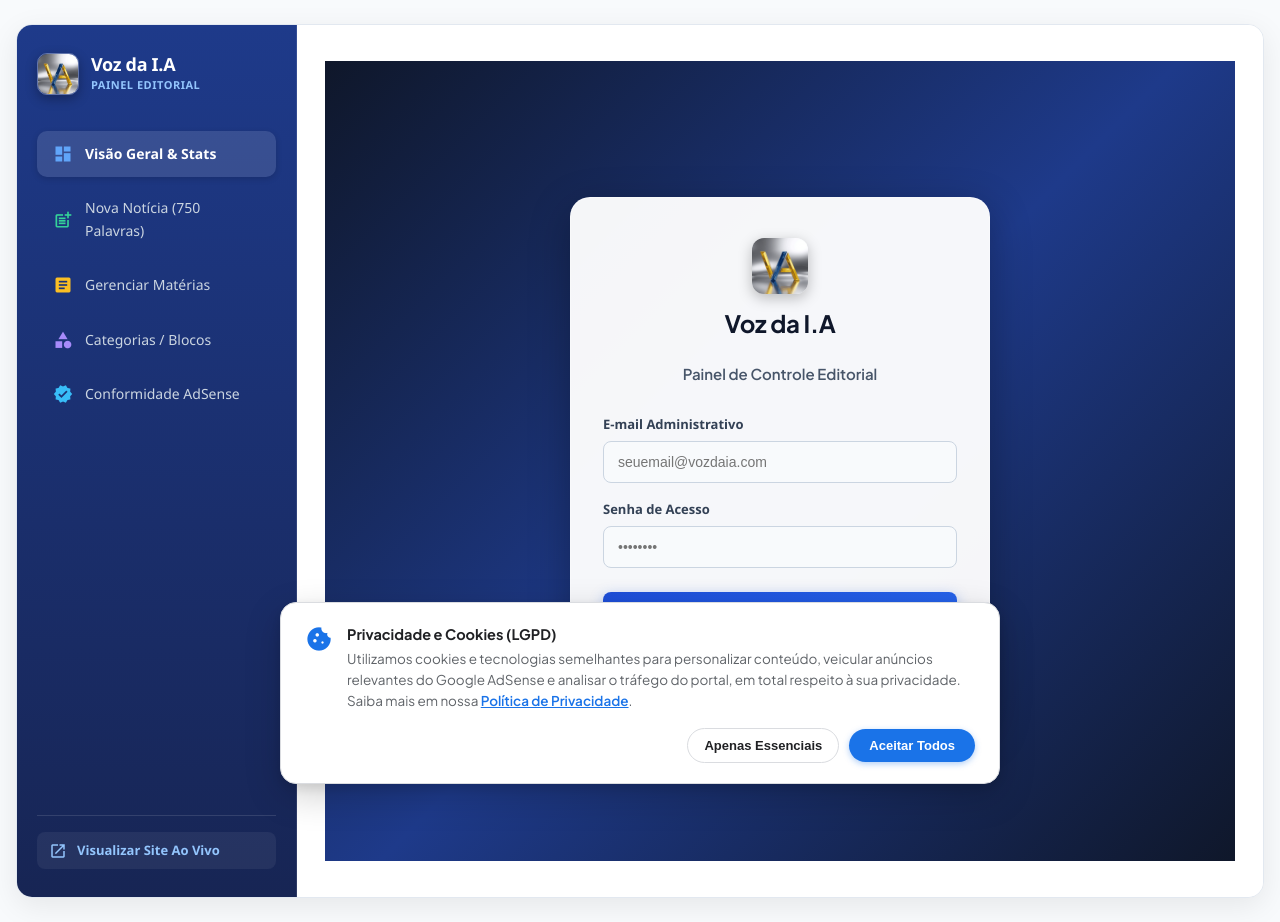
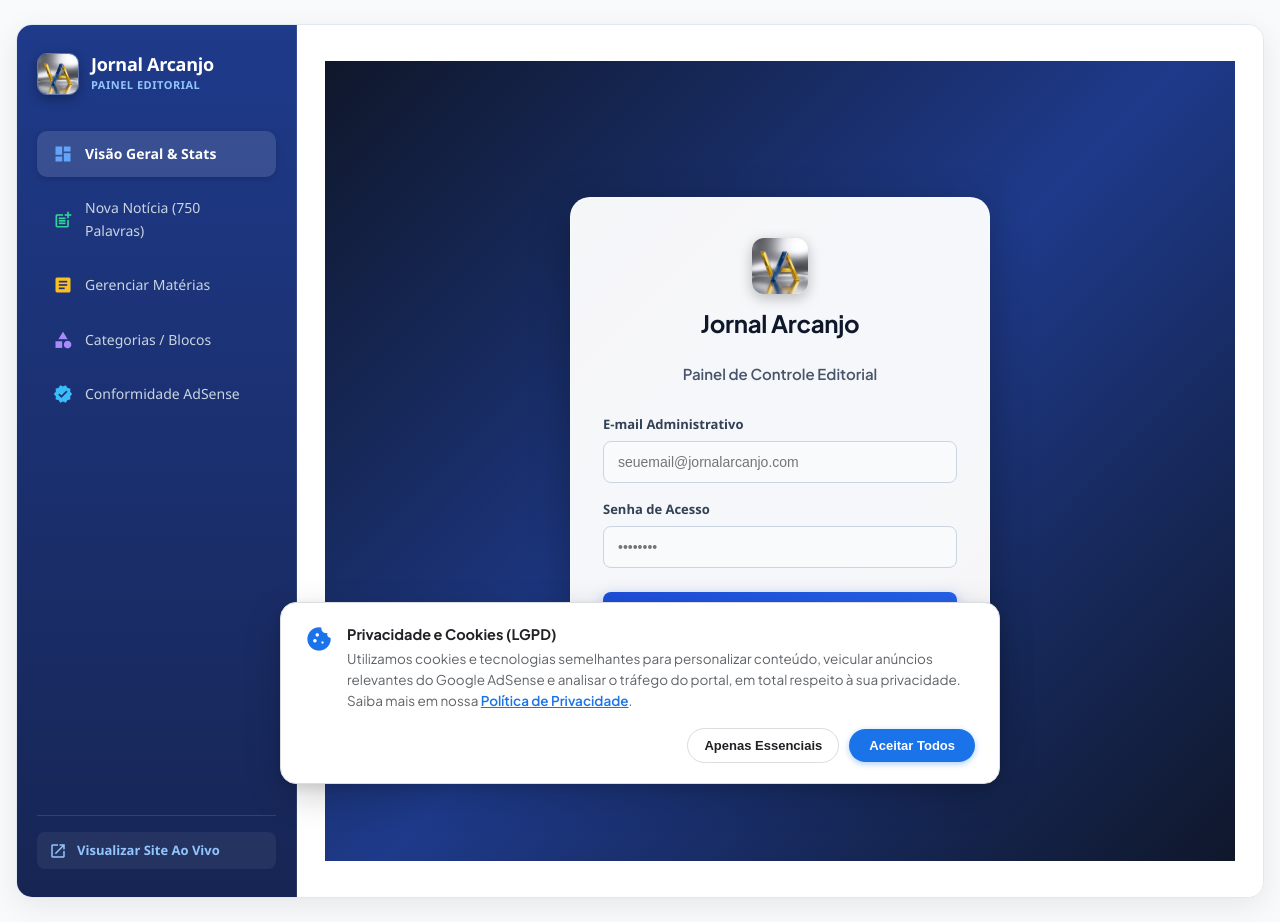
Before and after one commit to GustavoGenov/jornal-arcanjo, a Next.js app: page /admin/login in a window 1280 px wide. Built offline with nearby package versions, Linux system fonts and the light colour scheme; no server answers; the database is empty.

Commit message:
feat: configure Jornal Arcanjo editorial administrative dashboard with stats and category controls

```diff
--- a/src/app/admin/layout.js
+++ b/src/app/admin/layout.js
@@ -1,8 +1,10 @@
 import ProtectedRoute from './ProtectedRoute';
 import Link from 'next/link';
 
+export const dynamic = 'force-dynamic';
+
 export const metadata = {
-  title: 'Painel Administrativo | Voz da I.A',
+  title: 'Painel Administrativo | Jornal Arcanjo',
   robots: {
     index: false,
     follow: false,
@@ -62,12 +64,12 @@ export default function AdminLayout({ children }) {
               <Link href="/" style={{ textDecoration: 'none', display: 'flex', alignItems: 'center', gap: '12px', marginBottom: '36px' }}>
                 <img
                   src="/simbolo.png"
-                  alt="Símbolo Voz da I.A"
+                  alt="Símbolo Jornal Arcanjo"
                   style={{ width: '42px', height: '42px', borderRadius: '10px', objectFit: 'cover', border: '1.5px solid rgba(255,255,255,0.3)', boxShadow: '0 4px 12px rgba(0,0,0,0.3)' }}
                 />
                 <div>
                   <div style={{ fontSize: '18px', fontWeight: '800', color: '#fff', letterSpacing: '-0.3px', lineHeight: 1.2 }}>
-                    Voz da I.A
+                    Jornal Arcanjo
                   </div>
                   <div style={{ fontSize: '11px', color: '#93c5fd', textTransform: 'uppercase', fontWeight: '600', letterSpacing: '0.5px' }}>
                     Painel Editorial
--- a/src/app/admin/login/page.js
+++ b/src/app/admin/login/page.js
@@ -54,11 +54,11 @@ export default function AdminLogin() {
         <Link href="/" style={{ textDecoration: 'none', display: 'inline-flex', flexDirection: 'column', alignItems: 'center', gap: '10px', marginBottom: '20px' }}>
           <img
             src="/simbolo.png"
-            alt="Símbolo Voz da I.A"
+            alt="Símbolo Jornal Arcanjo"
             style={{ width: '56px', height: '56px', borderRadius: '12px', objectFit: 'cover', boxShadow: '0 4px 14px rgba(0,0,0,0.25)' }}
           />
           <h1 style={{ fontSize: '24px', fontWeight: '800', color: '#0f172a', margin: 0, letterSpacing: '-0.3px' }}>
-            Voz da I.A
+            Jornal Arcanjo
           </h1>
         </Link>
 
@@ -73,7 +73,7 @@ export default function AdminLogin() {
             </label>
             <input
               type="email"
-              placeholder="seuemail@vozdaia.com"
+              placeholder="seuemail@jornalarcanjo.com"
               required
               value={email}
               onChange={e => setEmail(e.target.value)}
```
Also changed, not shown: src/app/admin/PublishForm.js (+5 -5 lines), src/app/admin/page.js (+9 -1 lines).
